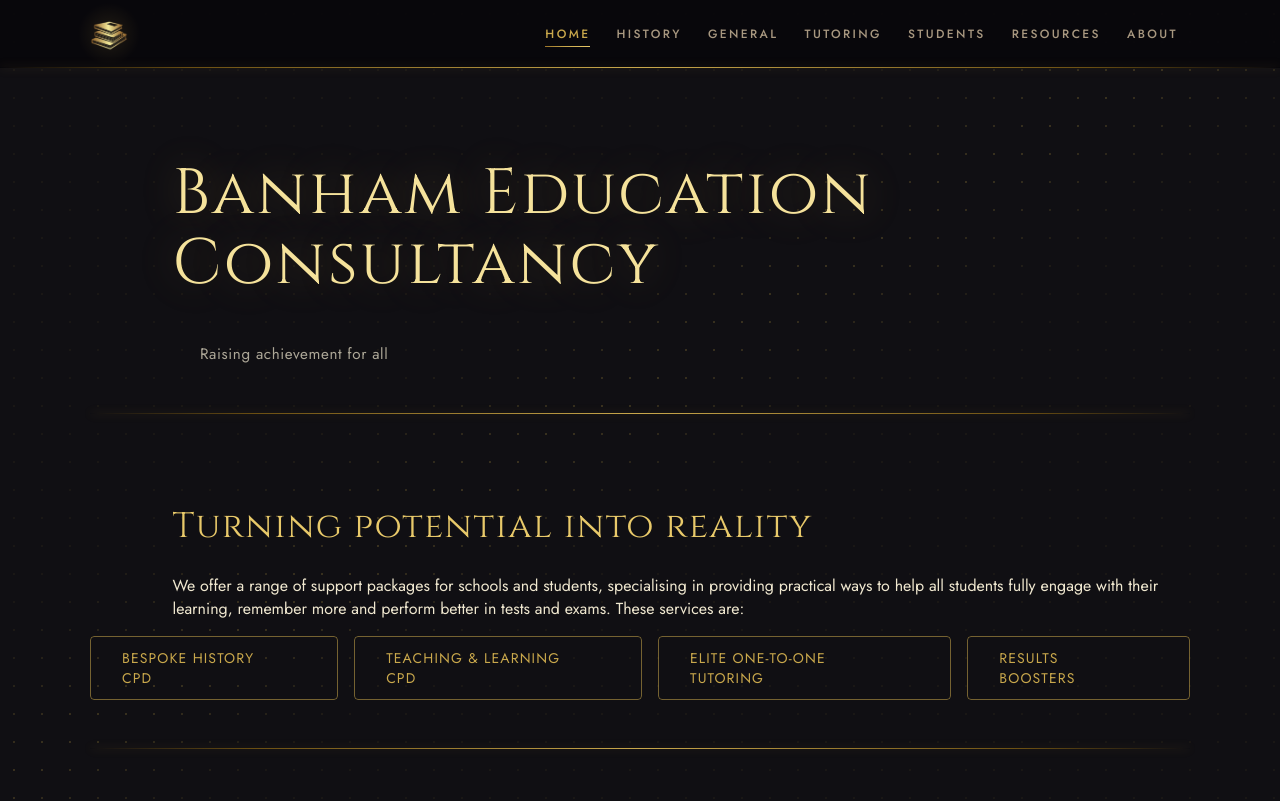
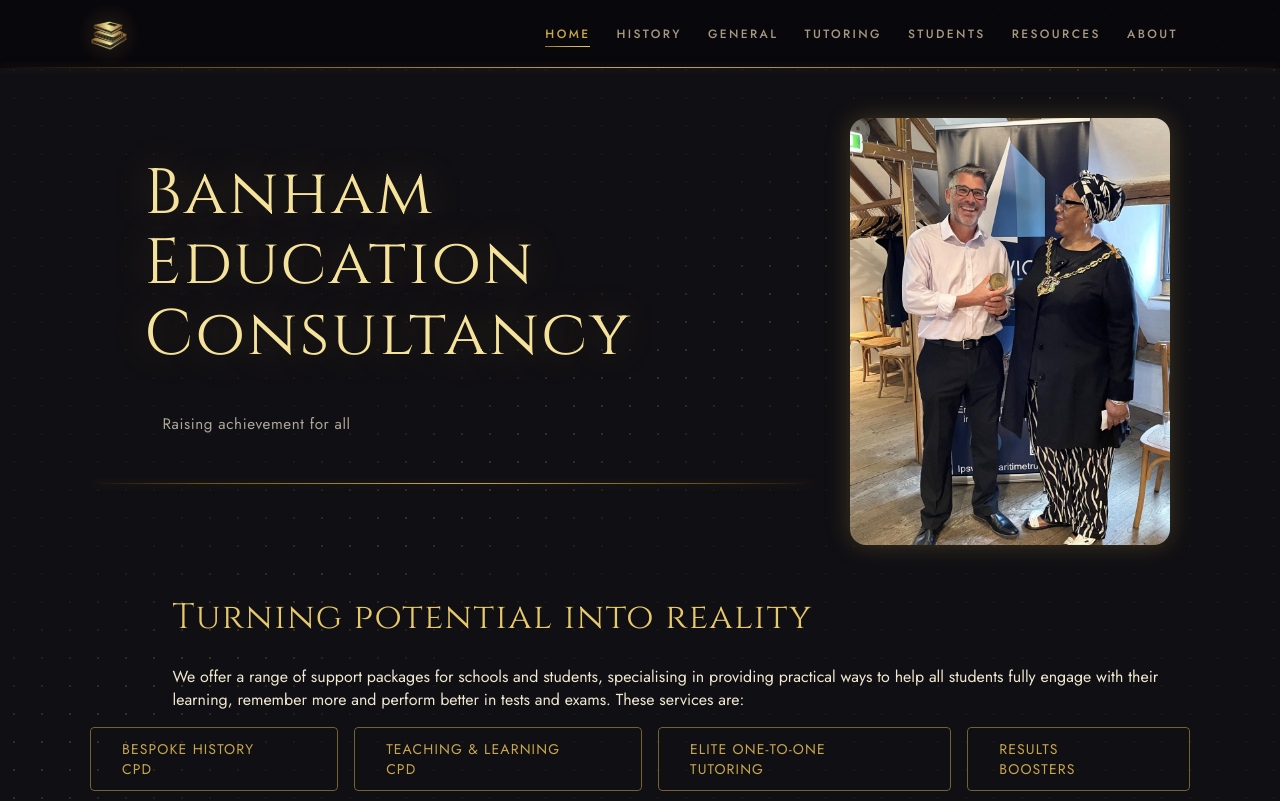
Before and after one commit to tinbob655/banham-education-consultancy, a React (Vite) app: page / in a window 1280 px wide. Shown: the top 801 px of the page. Built offline with nearby package versions, Linux system fonts and the light colour scheme.

Commit message:
added image to home page header

```diff
--- a/src/pages/home/Home.tsx
+++ b/src/pages/home/Home.tsx
@@ -8,7 +8,11 @@ export default function Home():React.ReactElement {
 
     return (
         <React.Fragment>
-            <PageHeader title={"Banham Education Consultancy"} subtitle={"Raising achievement for all"} />
+
+            <div className={"caravan"}>
+                <PageHeader title={"Banham Education Consultancy"} subtitle={"Raising achievement for all"} />
+                <img src={"/general/banhamAndMayor.jpg"} alt={"Image of Mr Banham receiving an award from the Mayor of Ipswich"} />
+            </div>
 
             <GenericMarkupSection heading={"Turning potential into reality"}>
                 <p>
--- a/src/scss/components.scss
+++ b/src/scss/components.scss
@@ -127,4 +127,14 @@ img {
     max-width: $maxSize;
     max-height: $maxSize;
   }
+
+  //used for an image as part of a page header
+  div.pageHeader + & {
+    max-width: 25vw;
+    max-height: 66vh;
+    margin: 50px 20px 20px;
+
+    border-radius: vars.$radius-lg;
+    box-shadow: vars.$shadow-gold;
+  }
 }
```
Also changed, not shown: public/general/banhamAndMayor.jpg (added).
